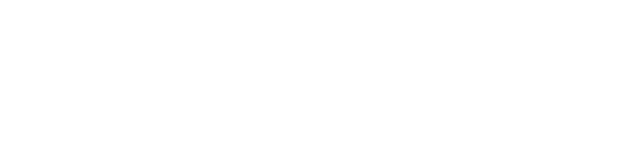
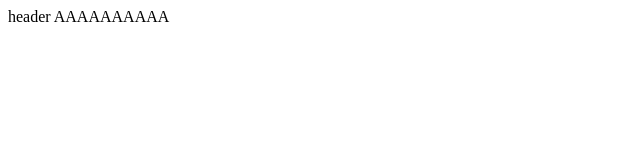
Before and after one commit to Mokflasha/new-test-repo, a plain HTML site: page index.html in a window 1280 px wide. Shown: the whole page, without its empty margins (0-640 px from the left). Drawn offline with Linux system fonts and the light colour scheme.

Commit message:
change text

```diff
--- a/index.html
+++ b/index.html
@@ -7,6 +7,6 @@
 	<link rel="stylesheet" href="style.css">
 </head>
 <body>
-
+	header AAAAAAAAAA
 </body>
 </html>
```
